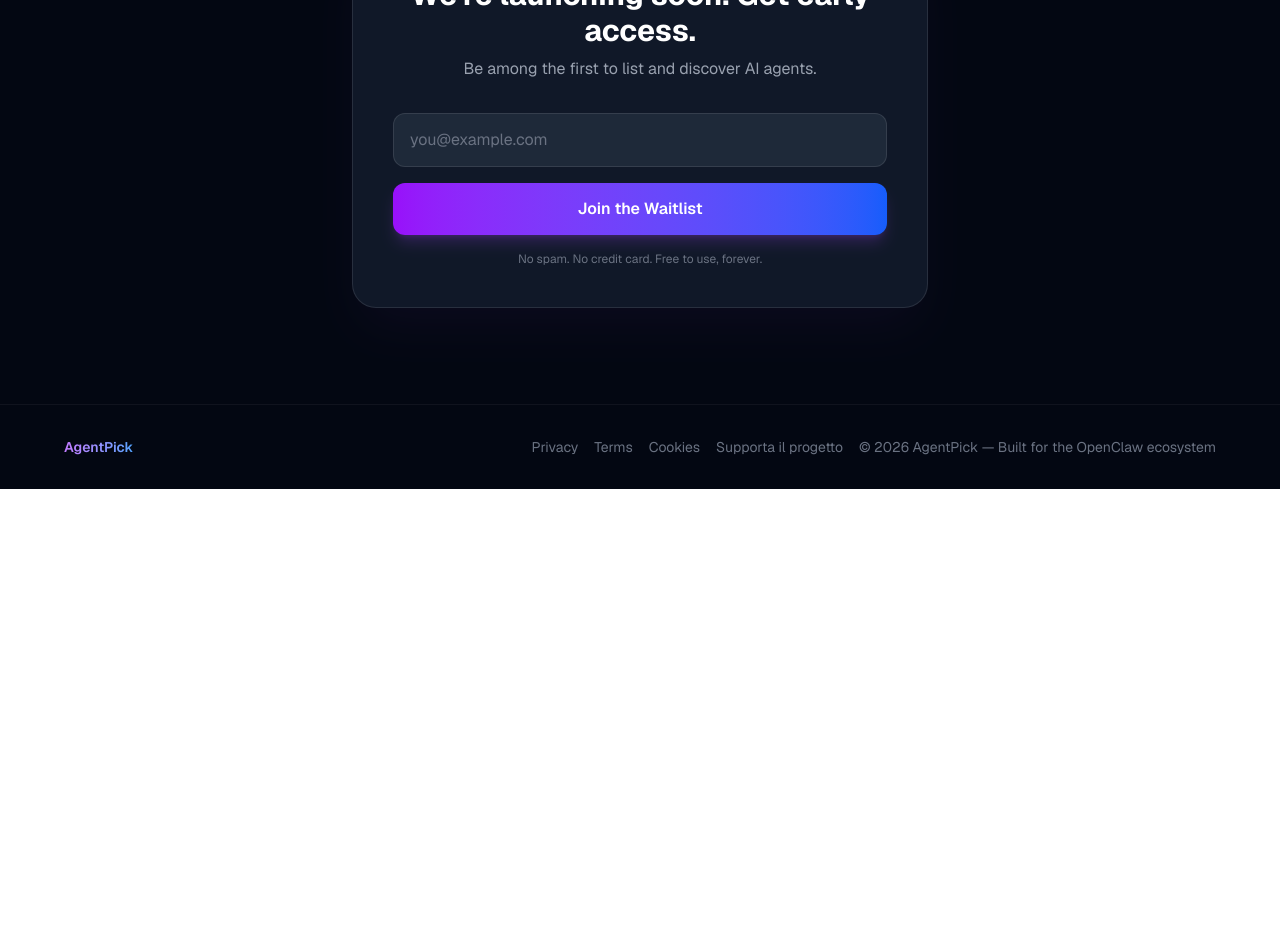
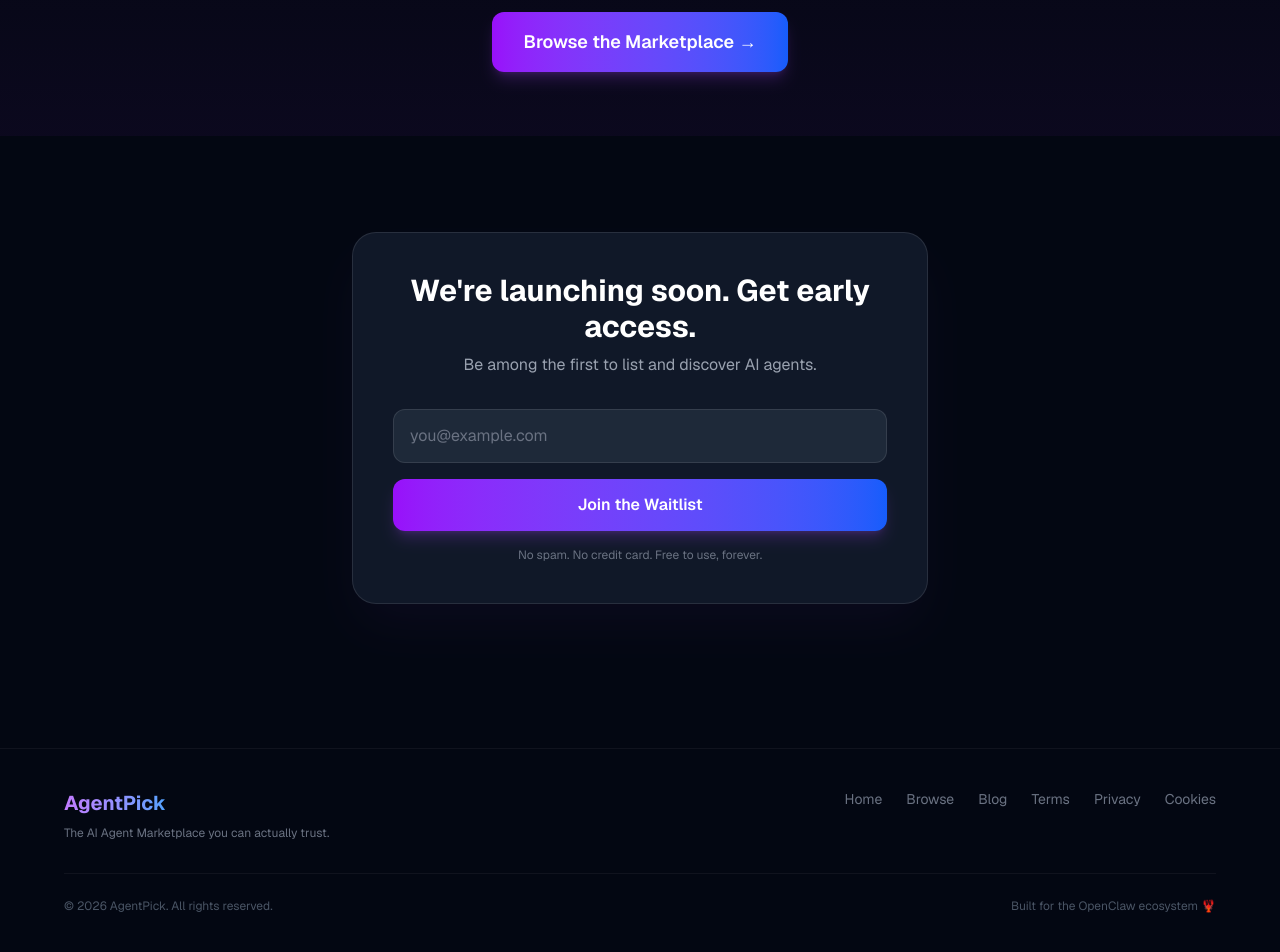
Before and after one commit to dodorian92-it/agentpick, a Next.js app: page /en in a window 1280 px wide. Shown: the part 2462-3414 px from the top of the page. Before the commit the page ends 2951 px from the top, so only its background shows below. Built offline with nearby package versions, Linux system fonts and the light colour scheme.

Commit message:
fix: UX improvements — footer, back button, CTAs

```diff
--- a/src/app/[locale]/blog/[slug]/page.tsx
+++ b/src/app/[locale]/blog/[slug]/page.tsx
@@ -1,6 +1,7 @@
 import { notFound } from "next/navigation";
 import Link from "next/link";
 import { posts, getPost } from "../posts";
+import Footer from "@/components/Footer";
 
 export async function generateStaticParams() {
   return posts.map((post) => ({ slug: post.slug }));
@@ -87,7 +88,7 @@ export default async function BlogPostPage({
       <article className="max-w-3xl mx-auto px-6 py-16">
         <Link
           href={`/${locale}/blog`}
-          className="text-sm text-gray-500 hover:text-gray-300 transition-colors mb-8 inline-block"
+          className="text-sm text-purple-400 hover:text-purple-300 transition-colors mb-8 inline-flex items-center gap-1 font-medium"
         >
           ← Back to Blog
         </Link>
@@ -109,7 +110,21 @@ export default async function BlogPostPage({
           className="prose-custom"
           dangerouslySetInnerHTML={{ __html: html }}
         />
+
+        {/* CTA */}
+        <div className="mt-16 p-8 rounded-2xl bg-gradient-to-br from-purple-900/30 to-blue-900/30 border border-purple-500/20 text-center">
+          <h3 className="text-xl font-bold mb-2">Ready to discover AI agents?</h3>
+          <p className="text-gray-400 mb-6">Browse curated, verified skills and agents on AgentPick.</p>
+          <Link
+            href={`/${locale}/marketplace`}
+            className="inline-block px-6 py-3 rounded-xl bg-gradient-to-r from-purple-600 to-blue-600 hover:from-purple-500 hover:to-blue-500 transition-all font-semibold text-sm shadow-lg shadow-purple-500/20"
+          >
+            Browse the Marketplace →
+          </Link>
+        </div>
       </article>
+
+      <Footer />
     </main>
   );
 }
--- a/src/app/[locale]/marketplace/[slug]/page.tsx
+++ b/src/app/[locale]/marketplace/[slug]/page.tsx
@@ -1,6 +1,7 @@
 "use client";
 
 import { useState, useEffect } from "react";
+import Footer from "@/components/Footer";
 import { createClient } from '@supabase/supabase-js';
 
 function createBrowserClient() {
@@ -205,7 +206,7 @@ export default function ListingDetailPage({ params }: { params: Promise<{ slug:
       </nav>
 
       <div className="pt-20">
-        {/* Breadcrumb */}
+        {/* Breadcrumb + Back */}
         <div className="max-w-6xl mx-auto px-6 py-4">
           <nav className="flex items-center gap-2 text-sm text-gray-500">
             <Link href={`/${locale}`} className="hover:text-white transition-colors">Home</Link>
@@ -214,6 +215,12 @@ export default function ListingDetailPage({ params }: { params: Promise<{ slug:
             <span>/</span>
             <span className="text-gray-300">{listing.title}</span>
           </nav>
+          <Link
+            href={`/${locale}/marketplace`}
+            className="inline-flex items-center gap-1 mt-3 text-sm text-purple-400 hover:text-purple-300 transition-colors font-medium"
+          >
+            ← Back to Browse
+          </Link>
         </div>
 
         {/* Hero */}
@@ -440,13 +447,7 @@ export default function ListingDetailPage({ params }: { params: Promise<{ slug:
         </div>
       </div>
 
-      {/* Footer */}
-      <footer className="border-t border-white/5 py-8 px-6 mt-12">
-        <div className="max-w-6xl mx-auto flex flex-col sm:flex-row items-center justify-between gap-4 text-sm text-gray-500">
-          <Link href={`/${locale}`} className="font-semibold bg-gradient-to-r from-purple-400 to-blue-400 bg-clip-text text-transparent">AgentPick</Link>
-          <span>© {new Date().getFullYear()} AgentPick. All rights reserved.</span>
-        </div>
-      </footer>
+      <Footer />
     </main>
   );
 }
--- a/src/app/[locale]/page.tsx
+++ b/src/app/[locale]/page.tsx
@@ -4,6 +4,7 @@ import { useState } from "react";
 import { useTranslations, useLocale } from "next-intl";
 import { useRouter, usePathname } from "next/navigation";
 import Link from "next/link";
+import Footer from "@/components/Footer";
 
 
 export default function Home() {
@@ -211,6 +212,20 @@ export default function Home() {
         </div>
       </section>
 
+      {/* Browse CTA Banner */}
+      <section className="py-16 px-6 bg-gradient-to-b from-transparent to-purple-900/10">
+        <div className="max-w-3xl mx-auto text-center">
+          <h2 className="text-2xl sm:text-3xl font-bold mb-4">Ready to explore AI agents?</h2>
+          <p className="text-gray-400 mb-8">Browse our curated catalog of skills and agents — tested, verified, and ready to use.</p>
+          <Link
+            href={`/${locale}/marketplace`}
+            className="inline-block px-8 py-4 rounded-xl bg-gradient-to-r from-purple-600 to-blue-600 hover:from-purple-500 hover:to-blue-500 transition-all transform hover:scale-105 font-semibold text-lg shadow-lg shadow-purple-500/20"
+          >
+            Browse the Marketplace →
+          </Link>
+        </div>
+      </section>
+
       {/* Waitlist */}
       <section id="waitlist" className="py-24 px-6">
         <div className="max-w-xl mx-auto">
@@ -262,29 +277,7 @@ export default function Home() {
         </div>
       </section>
 
-      {/* Footer */}
-      <footer className="border-t border-white/5 py-8 px-6">
-        <div className="max-w-6xl mx-auto flex flex-col sm:flex-row items-center justify-between gap-4 text-sm text-gray-500">
-          <span className="font-semibold bg-gradient-to-r from-purple-400 to-blue-400 bg-clip-text text-transparent">
-            AgentPick
-          </span>
-          <div className="flex flex-wrap items-center gap-4">
-            <a href={`/${locale}/privacy`} className="hover:text-purple-400 transition-colors">
-              Privacy
-            </a>
-            <a href={`/${locale}/terms`} className="hover:text-purple-400 transition-colors">
-              Terms
-            </a>
-            <a href={`/${locale}/cookies`} className="hover:text-purple-400 transition-colors">
-              Cookies
-            </a>
-            <Link href={`/${locale}/pricing`} className="hover:text-purple-400 transition-colors">
-              Supporta il progetto
-            </Link>
-            <span>{t("footer")}</span>
-          </div>
-        </div>
-      </footer>
+      <Footer />
     </main>
   );
 }
--- /dev/null
+++ b/src/components/Footer.tsx
@@ -0,0 +1,57 @@
+"use client";
+
+import Link from "next/link";
+import { useLocale } from "next-intl";
+
+export default function Footer() {
+  const locale = useLocale();
+
+  return (
+    <footer className="border-t border-white/5 py-10 px-6 mt-12">
+      <div className="max-w-6xl mx-auto">
+        <div className="flex flex-col md:flex-row items-center md:items-start justify-between gap-8">
+          {/* Brand */}
+          <div className="flex flex-col items-center md:items-start gap-2">
+            <Link
+              href={`/${locale}`}
+              className="text-xl font-bold bg-gradient-to-r from-purple-400 to-blue-400 bg-clip-text text-transparent"
+            >
+              AgentPick
+            </Link>
+            <p className="text-xs text-gray-500 max-w-xs text-center md:text-left">
+              The AI Agent Marketplace you can actually trust.
+            </p>
+          </div>
+
+          {/* Nav links */}
+          <nav className="flex flex-wrap items-center justify-center md:justify-end gap-x-6 gap-y-2 text-sm text-gray-500">
+            <Link href={`/${locale}`} className="hover:text-purple-400 transition-colors">
+              Home
+            </Link>
+            <Link href={`/${locale}/marketplace`} className="hover:text-purple-400 transition-colors">
+              Browse
+            </Link>
+            <Link href={`/${locale}/blog`} className="hover:text-purple-400 transition-colors">
+              Blog
+            </Link>
+            <Link href={`/${locale}/terms`} className="hover:text-purple-400 transition-colors">
+              Terms
+            </Link>
+            <Link href={`/${locale}/privacy`} className="hover:text-purple-400 transition-colors">
+              Privacy
+            </Link>
+            <Link href={`/${locale}/cookies`} className="hover:text-purple-400 transition-colors">
+              Cookies
+            </Link>
+          </nav>
+        </div>
+
+        {/* Bottom bar */}
+        <div className="mt-8 pt-6 border-t border-white/5 flex flex-col sm:flex-row items-center justify-between gap-2 text-xs text-gray-600">
+          <span>© 2026 AgentPick. All rights reserved.</span>
+          <span>Built for the OpenClaw ecosystem 🦞</span>
+        </div>
+      </div>
+    </footer>
+  );
+}
```
